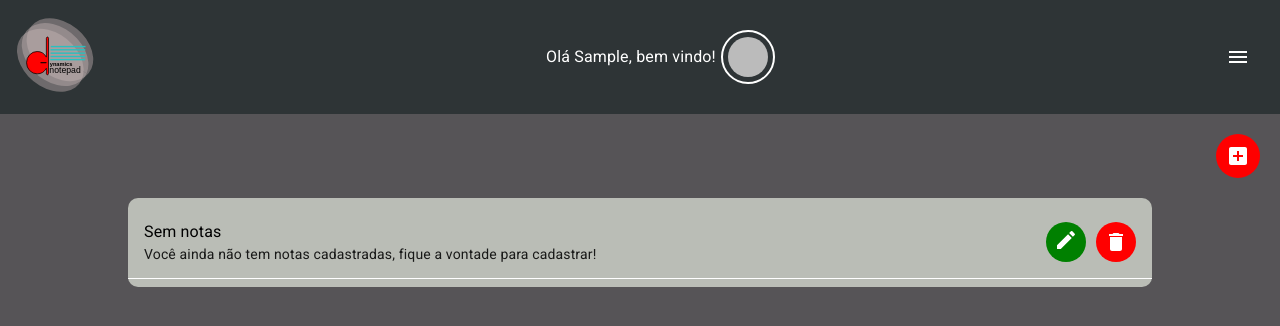
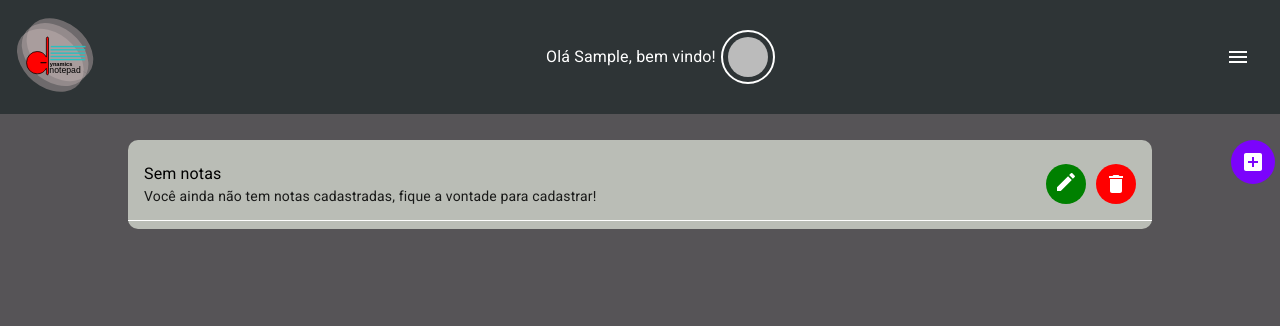
Before and after one commit to guilhermesoares05/todo, a React (Create React App) app: page / in a window 1280 px wide. Shown: the top 326 px of the page. Built offline with nearby package versions, Linux system fonts and the light colour scheme; no server answers; the database is empty; sample sign-in values are in the browser's storage.

Commit message:
deixando o menu fixo no topo e o botão de adicionar notas

```diff
--- a/src/assets/components/Header.jsx
+++ b/src/assets/components/Header.jsx
@@ -37,7 +37,10 @@ const Header = () => {
                     padding: "10px",
                     justifyContent: "space-between",
                     background: "#2e3436",
-                    alignItems: "center"
+                    alignItems: "center",
+                    position:"fixed",
+                    top:0,
+                    zIndex:"1"
                 }}>
                 {/* logo da aplicação */}
                 <Grid
--- a/src/assets/pages/home/Home.js
+++ b/src/assets/pages/home/Home.js
@@ -84,7 +84,6 @@ const Home = () => {
             item
             style={{
                 display: "flex",
-                position:'relative',
             }}
         >
             {/*Item do cabeçalho */}
@@ -102,10 +101,14 @@ const Home = () => {
                 <Link to="/inserirNota" style={{
                     color:"white",
                     display:"flex",
-                    background:"red",
+                    background:"#7b03fc",
                     alignItems:"center",
                     padding:"10px",
                     borderRadius:"50%",
+                    position:"fixed",
+                    zIndex:"1",
+                    right:5,
+                    top:140
                 }}>
                     <AddBoxIcon />
                 </Link>
@@ -119,7 +122,7 @@ const Home = () => {
             >
                 {
                     userNotes.length != 0 ?
-                        <List sx={{ width: '80%', bgcolor: '#BABDB6', borderRadius: '10px', marginBottom:"20px"}}>
+                        <List sx={{ width: '80%', bgcolor: '#BABDB6', borderRadius: '10px',marginTop:"100px", marginBottom:"20px"}}>
                             {/**Implementand map com notas do usuario */}
                             {
                                 userNotes.map((item, k) => (
--- a/src/assets/pages/inserirNota/InsertNote.jsx
+++ b/src/assets/pages/inserirNota/InsertNote.jsx
@@ -63,6 +63,9 @@ const InsertNote = () => {
             justifyContent="center"
             alignItems="center"
             direction="column"
+            style={{
+                marginTop:"25vh"
+            }}
 
         >
             <Header />
@@ -76,13 +79,13 @@ const InsertNote = () => {
                 <Box
                     component="form"
                     sx={{
-                        '& > :not(style)': { m: 2, width: '80%', },
+                        '& > :not(style)': { m: 3, width: '80%', background:"#fff", borderRadius:"5px"}
                     }}
                     noValidate
                     autoComplete="off"
                 >
                     <TextField
-                        id="standard-basic"
+                        id="outlined-basic"
                         label="Título da nota"
                         variant="standard"
                         onChange={handleChange('noteTitle')}
```
